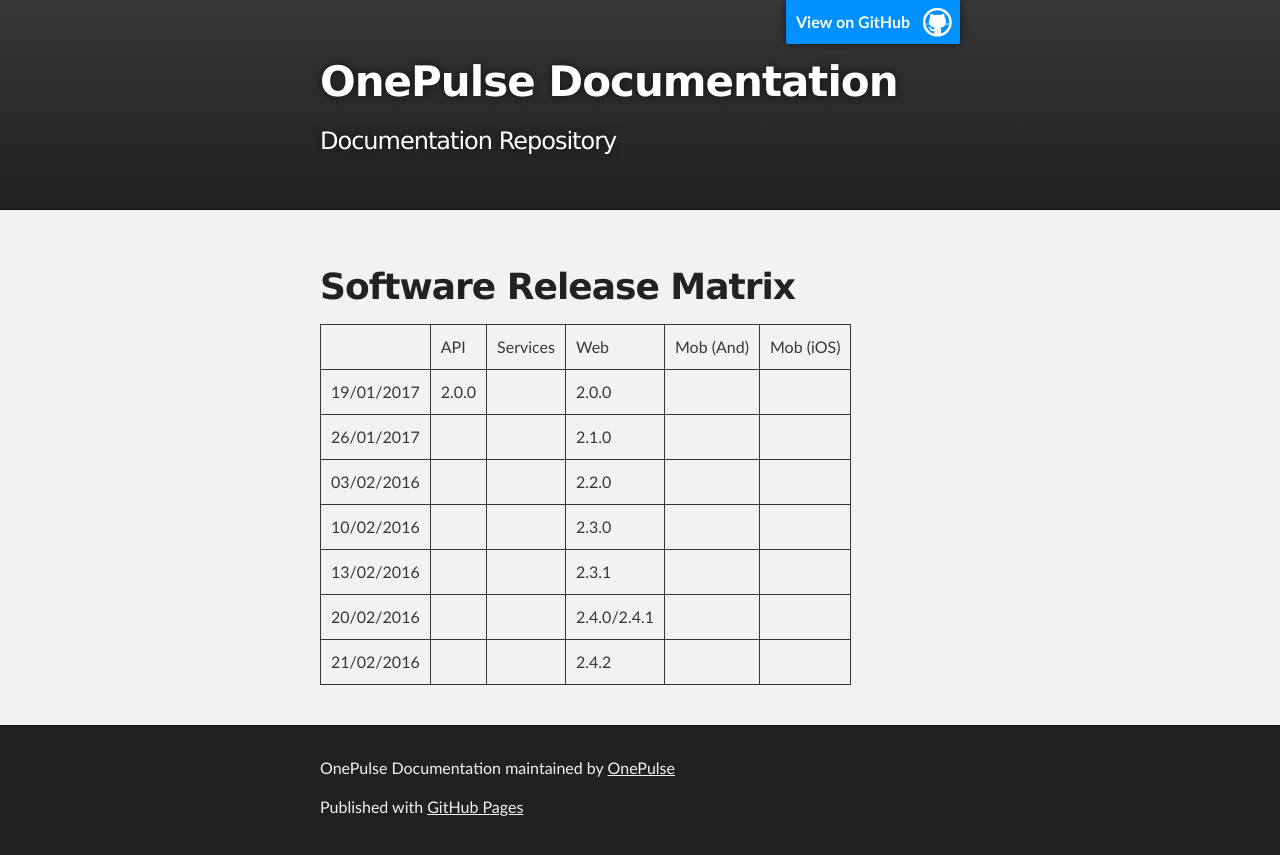
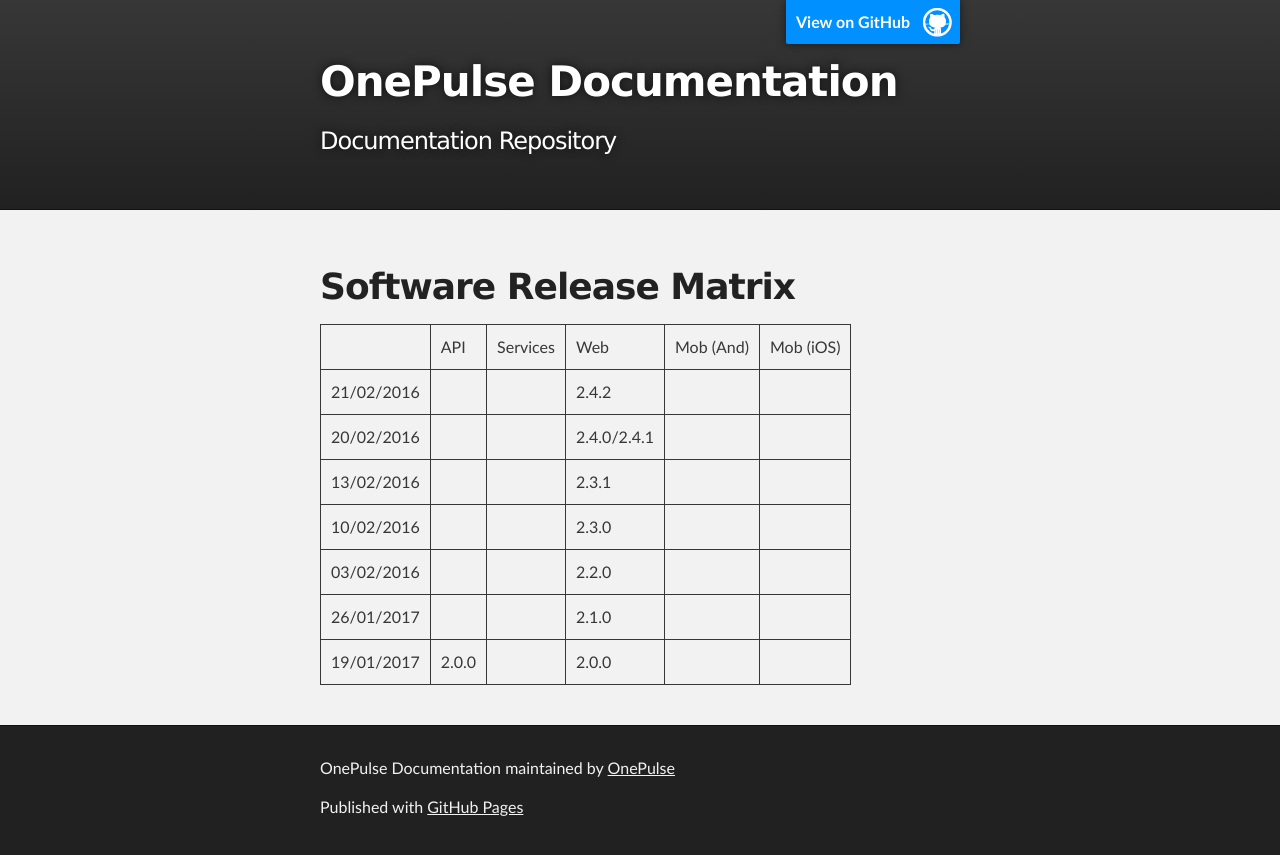
Before and after one commit to OnePulse/documentation, a Jekyll site: the page built from public/release-matrix.md, in a window 1280 px wide. Shown: the top 855 px of the page. Built offline with Jekyll 4.4.1, drawn with Linux system fonts in a browser that asks for light colours; our own code applies the rules of GitHub Pages for plain Markdown files.

Commit message:
Add tags - web

```diff
--- a/public/release-matrix.md
+++ b/public/release-matrix.md
@@ -14,10 +14,42 @@
     <td>Mob (iOS)</td>
   </tr>
   <tr>
-    <td>19/01/2017</td>
-    <td>2.0.0</td>
+    <td>21/02/2016</td>
     <td></td>
-    <td>2.0.0</td>
+    <td></td>
+    <td>2.4.2</td>
+    <td></td>
+    <td></td>
+  </tr>
+  <tr>
+    <td>20/02/2016</td>
+    <td></td>
+    <td></td>
+    <td>2.4.0/2.4.1</td>
+    <td></td>
+    <td></td>
+  </tr>
+  <tr>
+    <td>13/02/2016</td>
+    <td></td>
+    <td></td>
+    <td>2.3.1</td>
+    <td></td>
+    <td></td>
+  </tr>
+  <tr>
+    <td>10/02/2016</td>
+    <td></td>
+    <td></td>
+    <td>2.3.0</td>
+    <td></td>
+    <td></td>
+  </tr>
+  <tr>
+    <td>03/02/2016</td>
+    <td></td>
+    <td></td>
+    <td>2.2.0</td>
     <td></td>
     <td></td>
   </tr>
@@ -30,42 +62,10 @@
     <td></td>
   </tr>
   <tr>
-    <td>03/02/2016</td>
+    <td>19/01/2017</td>
+    <td>2.0.0</td>
     <td></td>
-    <td></td>
-    <td>2.2.0</td>
-    <td></td>
-    <td></td>
-  </tr>
-  <tr>
-    <td>10/02/2016</td>
-    <td></td>
-    <td></td>
-    <td>2.3.0</td>
-    <td></td>
-    <td></td>
-  </tr>
-  <tr>
-    <td>13/02/2016</td>
-    <td></td>
-    <td></td>
-    <td>2.3.1</td>
-    <td></td>
-    <td></td>
-  </tr>
-  <tr>
-    <td>20/02/2016</td>
-    <td></td>
-    <td></td>
-    <td>2.4.0/2.4.1</td>
-    <td></td>
-    <td></td>
-  </tr>
-  <tr>
-    <td>21/02/2016</td>
-    <td></td>
-    <td></td>
-    <td>2.4.2</td>
+    <td>2.0.0</td>
     <td></td>
     <td></td>
   </tr>
```
Also changed, not shown: public/release-notes/web/2.0.0.md (+2 -1 lines), public/release-notes/web/2.1.0.md (+4 -1 lines), public/release-notes/web/2.2.0.md (+4 -1 lines), public/release-notes/web/2.3.0.md (+4 -1 lines), public/release-notes/web/2.4.0.md (+4 -1 lines).
